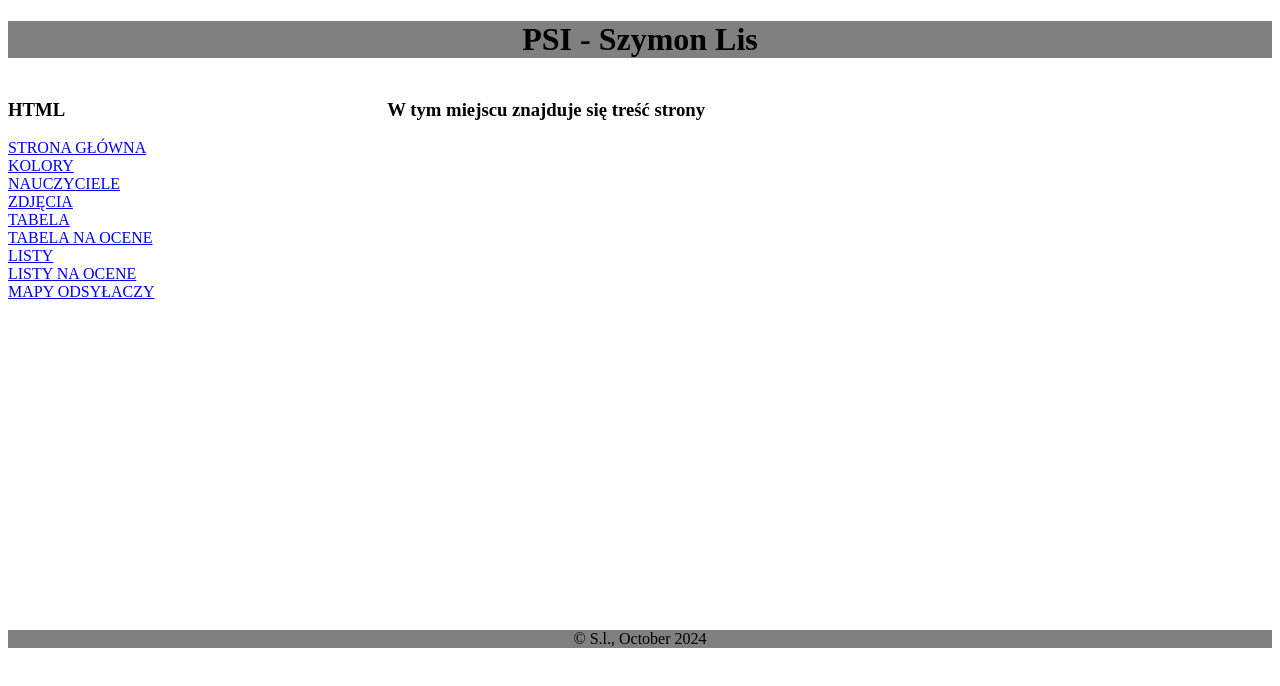
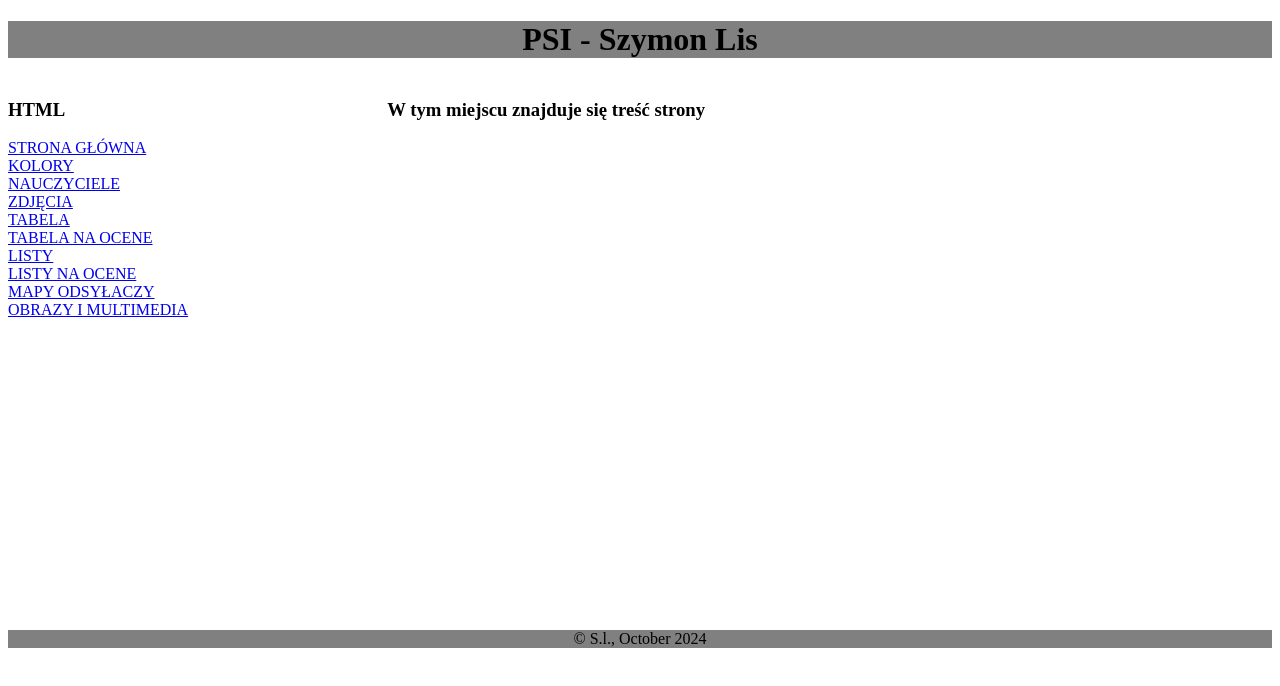
Before and after one commit to lisszy/lisszy.github.io, a plain HTML site: page index.html in a window 1280 px wide. Drawn offline with Linux system fonts and the light colour scheme.

Commit message:
index.html

```diff
--- a/index.html
+++ b/index.html
@@ -20,6 +20,7 @@
 			<a href="listy.html">LISTY</a></br>
 			<a href="lis_lista.html">LISTY NA OCENE</a></br>
 			<a href="mapa_odsylaczy.html">MAPY ODSYŁACZY</a></br>
+			<a href="obrazy_multimedia.html">OBRAZY I MULTIMEDIA</a></br>
 	</div>
 	<div style="float:right;width:70%;">
 		<h3>W tym miejscu znajduje się treść strony</h3>
```
